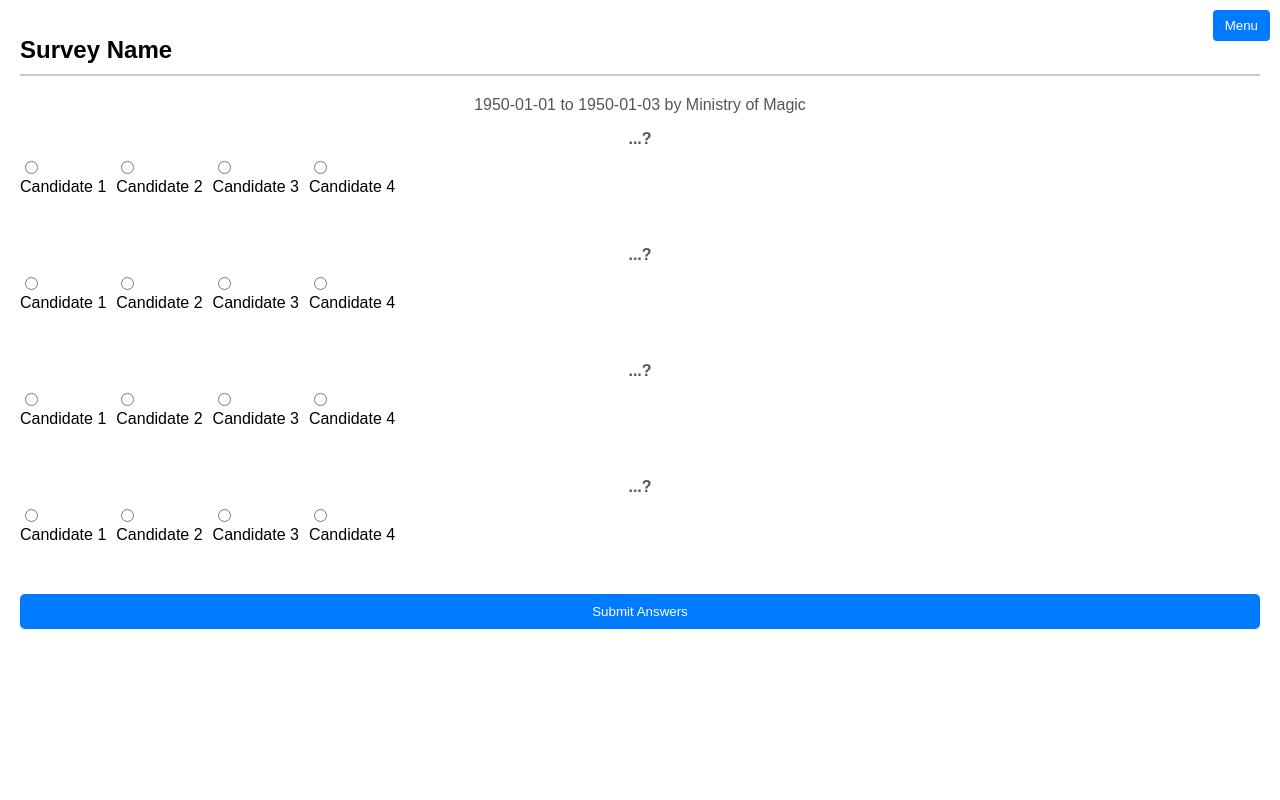
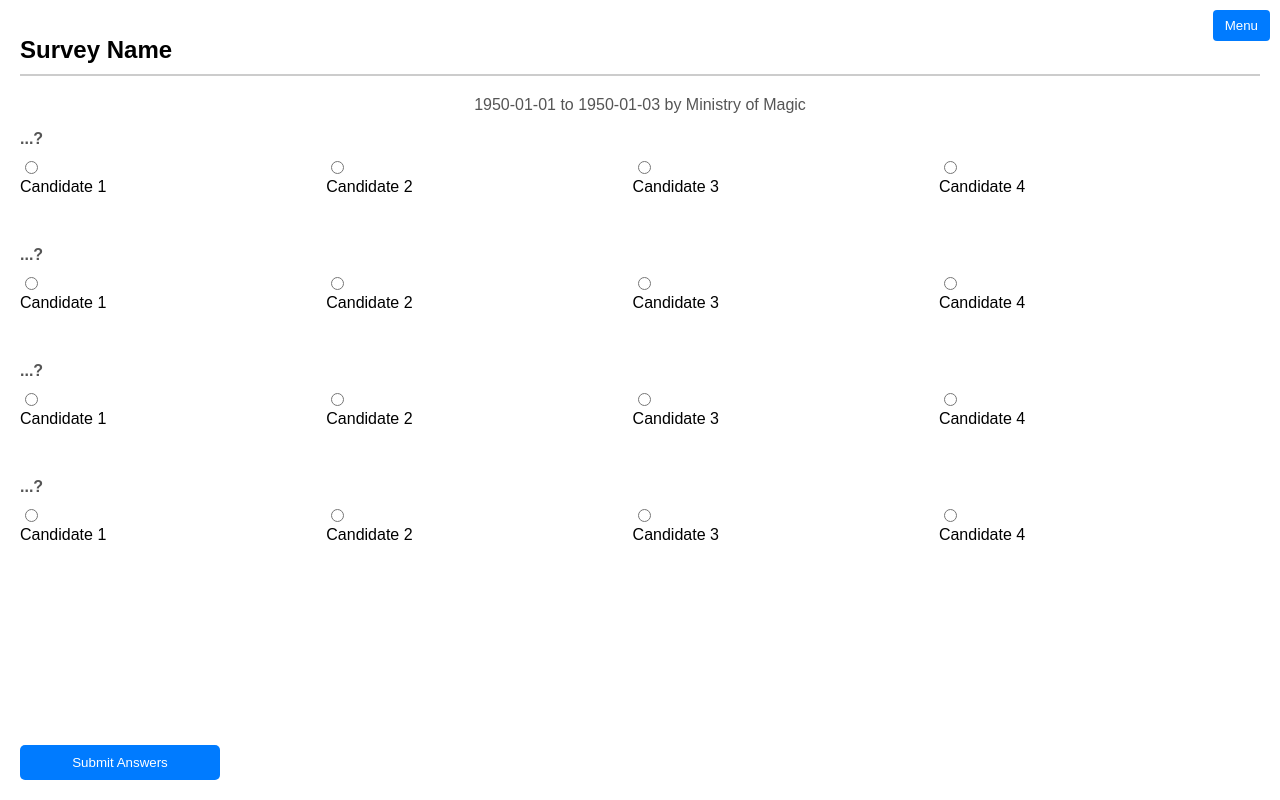
Before and after one commit to YazdanRa/CS476, a React (Create React App) app in the folder frontend/react-frontend/: page /vote in a window 1280 px wide. Built offline with nearby package versions, Linux system fonts and the light colour scheme.

Commit message:
Vote.js Formatting

```diff
--- a/frontend/react-frontend/src/components/CSS/Vote.css
+++ b/frontend/react-frontend/src/components/CSS/Vote.css
@@ -61,8 +61,27 @@ p {
     color: #555;
 }
 
+.submit-button {
+    padding: 10px 15px;
+    background-color: #007BFF;
+    color: #fff;
+    border: none;
+    border-radius: 5px;
+    cursor: pointer;
+    transition: background-color 0.3s ease;
+    position: fixed;
+    bottom: 20px;
+    left: 20px;
+    max-width: 200px;  /* or whatever maximum width you prefer */
+}
+
+button:hover {
+    background-color: #0056b3;
+}
+
 .question-block {
     margin-bottom: 30px;
+    text-align: left;  /* Align content to the left */
 }
 
 .question-block p {
@@ -72,19 +91,5 @@ p {
 
 .question-block div {
     display: inline-block;
-    margin-right: 10px;
+    margin-right: 220px;
 }
-
-button {
-    padding: 10px 15px;
-    background-color: #007BFF;
-    color: #fff;
-    border: none;
-    border-radius: 5px;
-    cursor: pointer;
-    transition: background-color 0.3s ease;
-}
-
-button:hover {
-    background-color: #0056b3;
-}
--- a/frontend/react-frontend/src/components/Vote.js
+++ b/frontend/react-frontend/src/components/Vote.js
@@ -28,7 +28,7 @@ function SurveyPage() {
 
             {Array(4).fill().map((_, index) => (
                 <div key={index} className="question-block">
-                    <p>...?</p>
+                    <p className="question-block">...?</p>
                     {["Candidate 1", "Candidate 2", "Candidate 3", "Candidate 4"].map((candidate, cIndex) => (
                         <div key={cIndex}>
                             <input type="radio" id={`q${index}-c${cIndex}`} name={`question${index}`} value={candidate} />
@@ -38,7 +38,7 @@ function SurveyPage() {
                 </div>
             ))}
 
-            <button>Submit Answers</button>
+            <button className="submit-button">Submit Answers</button>
         </div>
     );
 }
```
